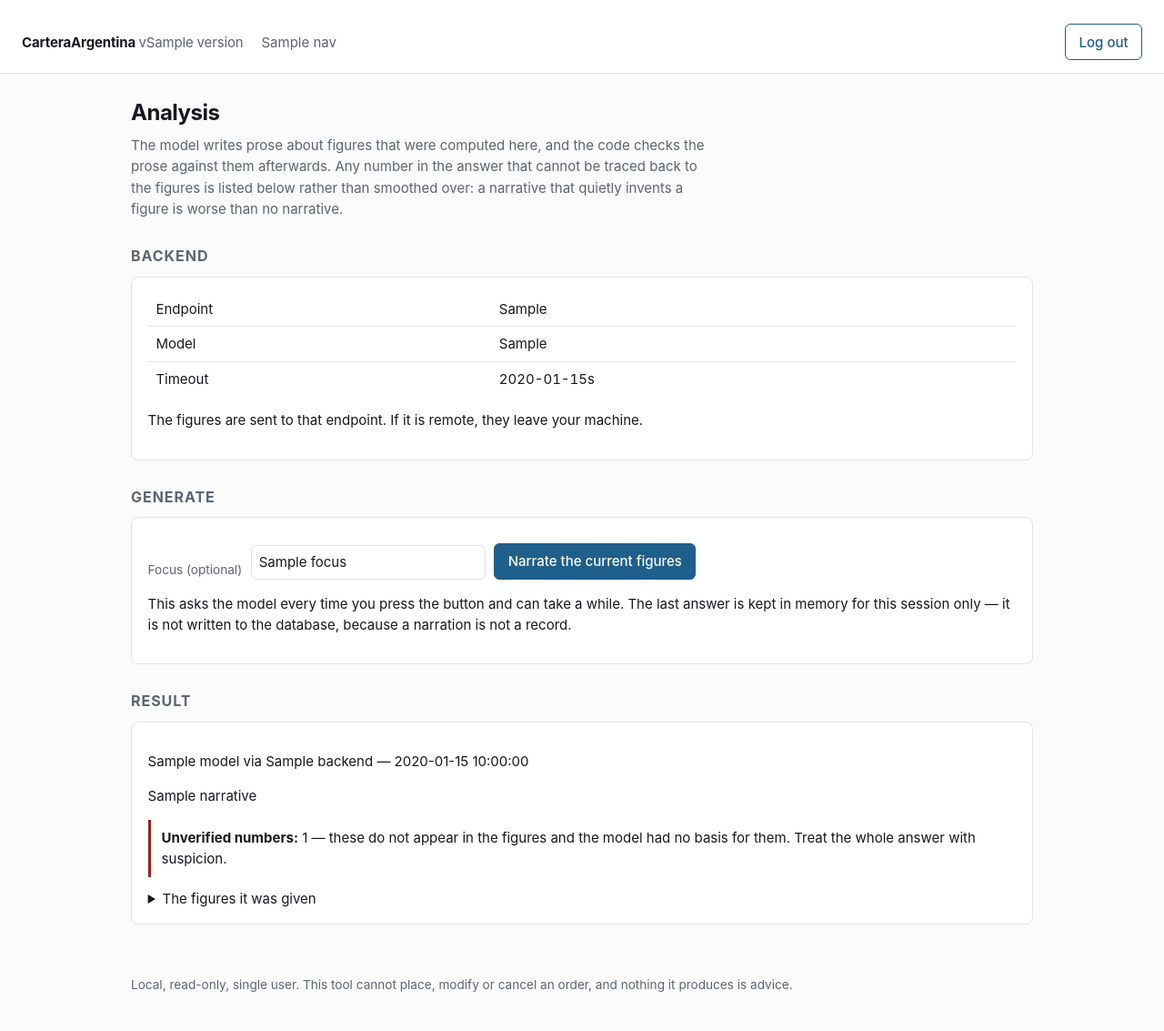
After one commit to fbarcelo2/CarteraArgentina, a Python web app: template src/cartera/web/templates/analysis.html in a window 1280 px wide. The commit adds this page. Shown: the whole page at 91% size. Run offline with Jinja, Linux system fonts and the light colour scheme; the template is opened without the code that fills it: most values are stand-ins (such as "Sample title", 1, 10 or a date in 2020).

Commit message:
feat(web): narrate on a page, with the same guard the CLI applies
The analysis backend existed and only the command line could reach it. It now has a page, and the page is built so that reaching a model is the one thing it cannot do by accident: reading it never calls the model, and pressing the button calls the use cases first and the model second.

The figures handed to the model come from one shared builder used by the CLI and the page. Two copies of that dictionary would drift, and the guard would end up checking the prose against a set of numbers the reader was never shown. Provenance travels with it: the instructions tell the model to say when data is stale, and it cannot do that if it is only handed values.

The guard is rendered rather than enforced in silence. An answer whose numbers all trace back says so; an answer with a number that has no basis names the number and tells the reader to distrust the rest, because that is the failure that matters: prose that reads like the output of a calculator while being a guess.

No backend configured is a state, not an error: the page explains what to set and the other seven pages keep working, because none of them needs a model.

Verified: 145 tests, nine of them new, all driving the real app and the real templates over an injected backend, including the down-backend path and the credential-stripping of the endpoint label. One pre-existing test was leaning on this machine's keyring being empty; it now forces both token sources empty, which is what it meant to assert.

```diff
--- a/src/cartera/spec.py
+++ b/src/cartera/spec.py
@@ -96,6 +96,7 @@ WEB_PAGES: tuple[str, ...] = (
     "/portfolio",
     "/market",
     "/journal",
+    "/analysis",
     "/config",
     "/agent",
     "/roadmap",
--- /dev/null
+++ b/src/cartera/web/templates/analysis.html
@@ -0,0 +1,94 @@
+{% extends "base.html" %}
+{% block title %}Analysis — CarteraArgentina{% endblock %}
+{% block content %}
+<h1>Analysis</h1>
+<p class="lede">
+  The model writes prose about figures that were computed here, and the code checks
+  the prose against them afterwards. Any number in the answer that cannot be traced
+  back to the figures is listed below rather than smoothed over: a narrative that
+  quietly invents a figure is worse than no narrative.
+</p>
+
+{% if error %}
+  <div class="notice bad">{{ error }}</div>
+{% endif %}
+
+{% if not backend_endpoint %}
+  <h2>No model configured</h2>
+  <div class="card">
+    <p>
+      This installation has no analysis backend, which is the shipped state and not a
+      fault: nothing else in this tool needs a model. Every other page computes its own
+      figures in code.
+    </p>
+    <p>To enable the narration, set these in the environment file and restart:</p>
+    <pre>CARTERA_LLM_BASE_URL="http://127.0.0.1:8080/v1"
+CARTERA_LLM_MODEL="qwen3-4b"</pre>
+    <p class="blocked">
+      Any OpenAI-compatible endpoint will do: llama.cpp, Ollama and vLLM all speak this
+      shape. Keep it local if the portfolio is private — the figures leave this machine
+      when the model is remote. The API key, if the endpoint needs one, belongs in the
+      keyring under <code>CARTERA_LLM_API_KEY</code>, never in the file.
+    </p>
+  </div>
+{% else %}
+  <h2>Backend</h2>
+  <div class="card">
+    <table>
+      <tbody>
+        <tr><td>Endpoint</td><td>{{ backend_endpoint }}</td></tr>
+        <tr><td>Model</td><td>{{ backend_model }}</td></tr>
+        <tr><td>Timeout</td><td>{{ backend_timeout }}s</td></tr>
+      </tbody>
+    </table>
+    <p class="blocked">
+      The figures are sent to that endpoint. If it is remote, they leave your machine.
+    </p>
+  </div>
+
+  <h2>Generate</h2>
+  <div class="card">
+    <form method="post" action="/analysis">
+      <label for="focus">Focus (optional)</label>
+      <input type="text" id="focus" name="focus" value="{{ focus }}" placeholder="concentration, freshness, the scoreboard">
+      <button type="submit">Narrate the current figures</button>
+    </form>
+    <p class="blocked">
+      This asks the model every time you press the button and can take a while. The last
+      answer is kept in memory for this session only — it is not written to the database,
+      because a narration is not a record.
+    </p>
+  </div>
+
+  {% if result %}
+    <h2>Result</h2>
+    <div class="card">
+      <p class="what">
+        {{ result.model }} via {{ result.backend }}{% if ran_at %} — {{ ran_at }}{% endif %}
+      </p>
+      <p>{{ result.narrative }}</p>
+      {% if result.verified %}
+        <div class="notice ok">
+          Every number in that answer appears in the figures below. The check is a lint,
+          not a proof: it traces formatting, it does not validate the reasoning.
+        </div>
+      {% else %}
+        <div class="notice bad">
+          <strong>Unverified numbers:</strong> {{ result.unverified_numbers | join(", ") }}
+          — these do not appear in the figures and the model had no basis for them.
+          Treat the whole answer with suspicion.
+        </div>
+      {% endif %}
+      <details>
+        <summary>The figures it was given</summary>
+        <pre>{{ figures_json }}</pre>
+      </details>
+    </div>
+  {% elif not error %}
+    <div class="card pending">
+      <h3>Nothing narrated yet</h3>
+      <p class="what">Press the button to ask the model about the figures computed right now.</p>
+    </div>
+  {% endif %}
+{% endif %}
+{% endblock %}
--- a/src/cartera/web/templates/journal.html
+++ b/src/cartera/web/templates/journal.html
@@ -100,7 +100,7 @@
 </div>
 
 <h2>Not built yet</h2>
-{% for feature in pending if "Narrative" in feature.title or "Scheduled" in feature.title %}
+{% for feature in pending if "Scheduled" in feature.title %}
   <div class="card pending">
     <h3>{{ feature.title }}</h3>
     <p class="what">{{ feature.what }}</p>
```
Also changed, not shown: src/cartera/app/analysis.py (+25 -0 lines), src/cartera/cli.py (+2 -10 lines), src/cartera/web/app.py (+106 -9 lines), src/cartera/web/templates/agent.html (+12 -8 lines), tests/test_web_ui.py (+184 -2 lines), README.md.
